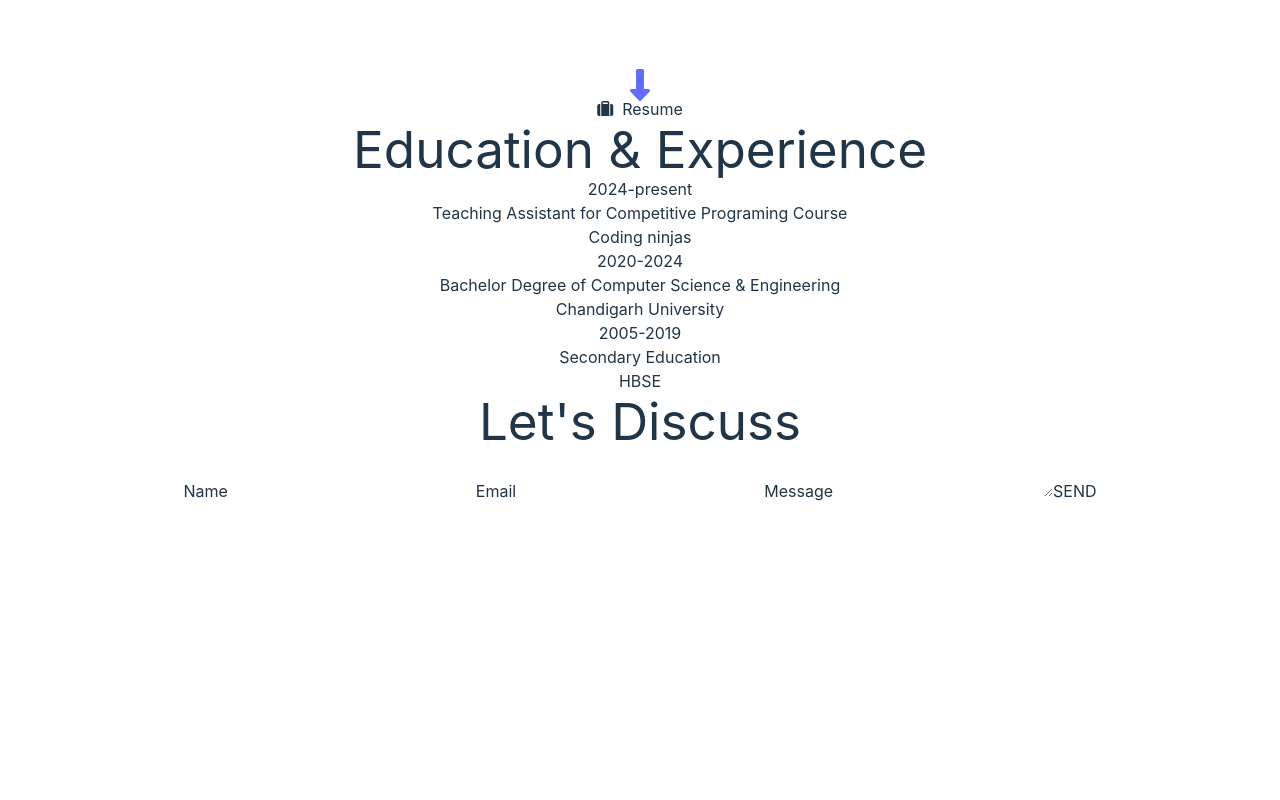
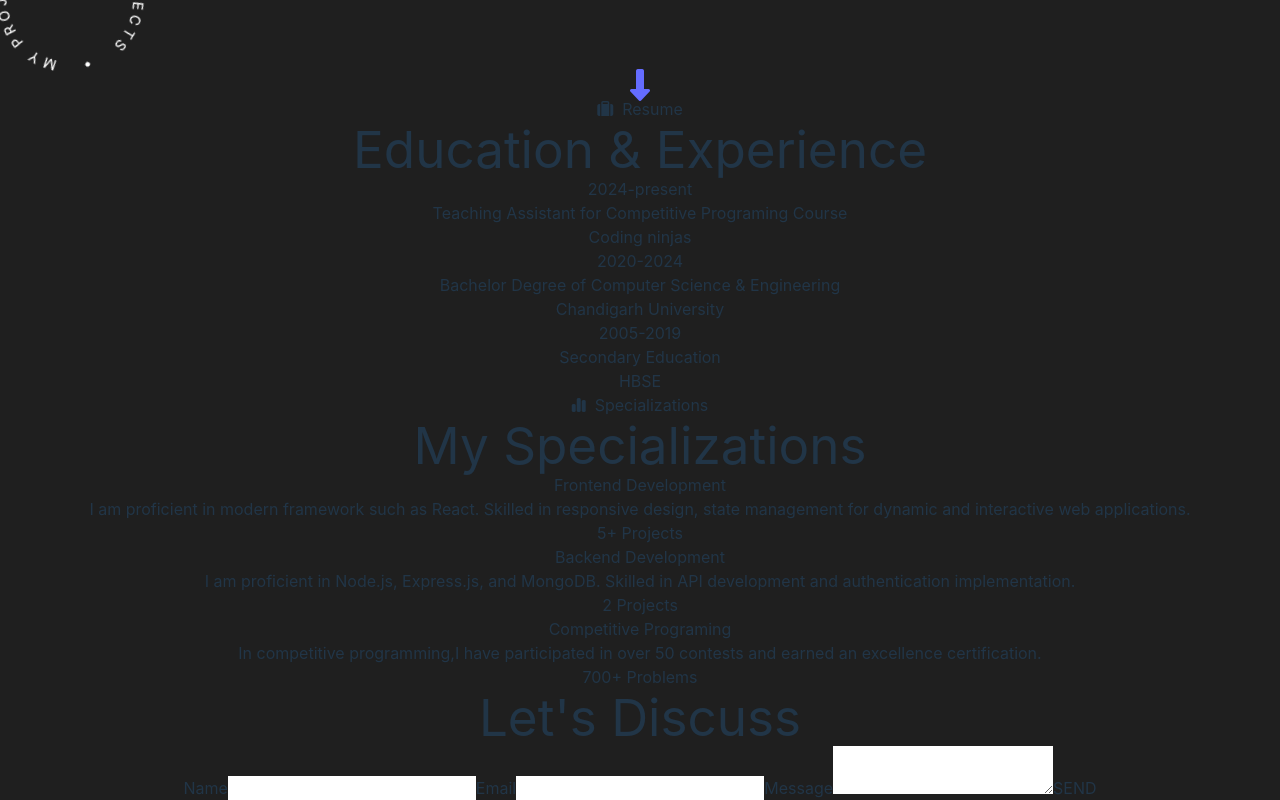
Before and after one commit to nitesh32/portfolio_nit, a React (Vite) app: page / in a window 1280 px wide. Shown: the part 2520-3320 px from the top of the page. Before the commit the page ends 3023 px from the top, so only its background shows below. Built offline with nearby package versions, Linux system fonts and the light colour scheme.

Commit message:
doing projects sectino

```diff
--- a/src/components/Layout.jsx
+++ b/src/components/Layout.jsx
@@ -23,13 +23,13 @@ function Layout() {
   return (
     <StateContext.Provider value={{hello}} >
     <div
-    className={`bg-[#1f1f1f] text-black h-auto w-screen grid sm:grid-cols-1 md:grid-cols-1 lg:grid-cols-1 xl:grid-cols-3 gap-5  lg:px-20 xl:px-5 font-poppins scroll-smooth select-none `}
+    className={`bg-[#1f1f1f] text-black h-auto w-screen grid sm:grid-cols-1 md:grid-cols-1 lg:grid-cols-1 xl:grid-cols-3 gap-5  lg:px-20 xl:px-5 font-poppins scroll-smooth select-none`}
 
     >
         <div onClick={()=>cancelmailer()} className={`bg-[#1f1f1f] w-full flex px-5 justify-items-stretch items-center  text-white h-auto mt-4 ${oplayout}`} >
             <Side_bar/>
         </div >
-        <div onClick={()=>cancelmailer()} className={`bg-[#1f1f1f]  text-white xl:h-screen h:auto overflow-visible xl:col-span-2 lg:overflow-scroll ${oplayout}`}>
+        <div onClick={()=>cancelmailer()} className={`bg-[#1f1f1f]  text-white xl:h-screen h:auto overflow-visible xl:col-span-2 lg:overflow-scroll  ${oplayout}`}>
             <Main/>
         </div>
         <Mail display={dis}/>
--- a/src/components/Main.jsx
+++ b/src/components/Main.jsx
@@ -1,12 +1,14 @@
 import React from 'react'
 import Home from './Home'
 import Resume from './Resume'
+import Specializations from './Specializations'
 
 function Main() {
   return (
     <div className='p-4'>
       <Home/>
       <Resume/>
+      <Specializations/>
 
 
 
--- /dev/null
+++ b/src/components/Specializations.jsx
@@ -0,0 +1,70 @@
+import React, { useState } from "react";
+
+function Specializations() {
+  const [active, setactive] = useState(0);
+  return (
+    <div className=" min-h-full" >
+      <h4 className="border px-5 py-2 mb-14 xl:mt-12 w-40 font-light text-xs rounded-full border-[#565656] flex items-center justify-center mt-14">
+        <i className="fa-solid fa-chart-simple"></i>&nbsp; Specializations
+      </h4>
+      <h1 className="table md:flex-col flex-row items-start justify-center lg:text-6xl text-4xl text-left mb-12">
+        My <span className="text-[#28e98c] text-light ">Specializations</span>
+      </h1>
+      <div
+        className={`grid xl:grid-cols-1 lg:grid-cols-3 md:grid-cols-3 grid-cols-1 gap-4 h-auto xl:w-4/5 w-full`}
+      >
+        <div
+          onMouseEnter={() => setactive(1)}
+          onMouseLeave={() => setactive(0)}
+          className={` min-h-52 w-full border border-[${
+            active == 1 ? "#28e98c" : "#565656"
+          }] rounded-2xl p-6 text-left ease-in-out duration-300`}
+        >
+          <div className="text-2xl leading-loose">Frontend Development</div>
+          <div className="text-base text-[#999999] mb-4">
+           I am proficient in modern framework such as React. Skilled in responsive design, state management for dynamic and interactive web applications.
+          </div>
+          <div className={`${active == 1 ? "underline" : ""} `}>5+ Projects</div>
+          <i></i>
+        </div>
+
+        <div
+          onMouseEnter={() => setactive(2)}
+          onMouseLeave={() => setactive(0)}
+          className={` min-h-52 w-full border border-[${
+            active == 2 ? "#28e98c" : "#565656"
+          }] rounded-2xl p-6 text-left ease-in-out duration-300`}
+        >
+          <div className="text-2xl leading-loose">Backend Development</div>
+          <div className="text-base text-[#999999] mb-4">
+         I am proficient in Node.js, Express.js, and MongoDB. Skilled in API development and authentication implementation.
+          </div>
+          <div className={`${active == 2 ? "underline" : ""} `}>2 Projects</div>
+          <i></i>
+        </div>
+
+        <div
+          onMouseEnter={() => setactive(3)}
+          onMouseLeave={() => setactive(0)}
+          className={` min-h-52 w-full border border-[${
+            active == 3 ? "#28e98c" : "#565656"
+          }] rounded-2xl p-6 text-left ease-in-out duration-300`}
+        >
+          <div className="text-2xl leading-loose">Competitive Programing</div>
+          <div className="text-base text-[#999999] mb-4">
+          In competitive programming,I have participated in over 50 contests and earned an excellence certification.
+          </div>
+          <div className={`${active == 3 ? "underline" : ""} `}>700+ Problems</div>
+          <i></i>
+        </div>
+
+
+
+
+
+      </div>
+    </div>
+  );
+}
+
+export default Specializations;
--- a/src/index.css
+++ b/src/index.css
@@ -9,6 +9,7 @@
   color-scheme: light dark;
   color: rgba(255, 255, 255, 0.87);
   background-color: #242424;
+
 
   font-synthesis: none;
   text-rendering: optimizeLegibility;
@@ -31,6 +32,7 @@ body {
   place-items: center;
   min-width: 320px;
   min-height: 100vh;
+
 }
 
 h1 {
@@ -60,7 +62,7 @@ button:focus-visible {
 @media (prefers-color-scheme: light) {
   :root {
     color: #213547;
-    background-color: #ffffff;
+    background-color: #1f1f1f;
   }
   a:hover {
     color: #747bff;
```
